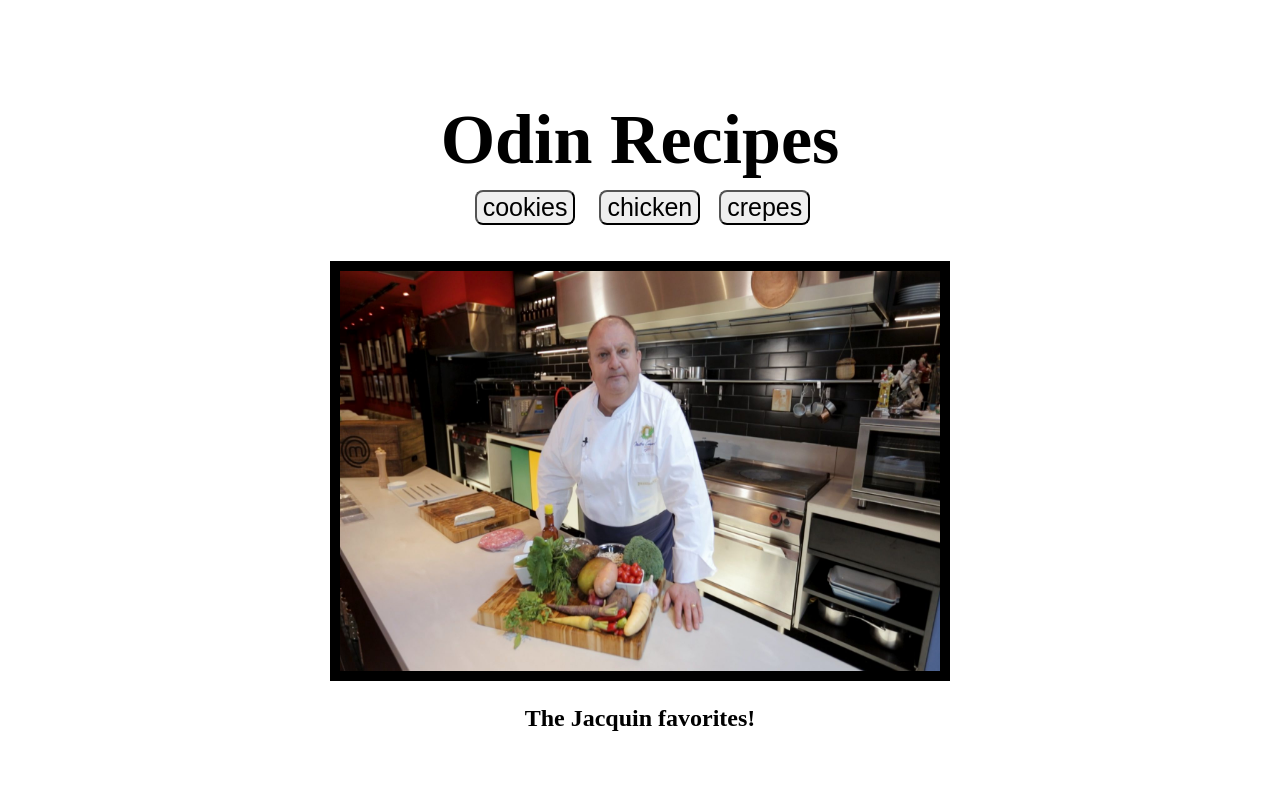
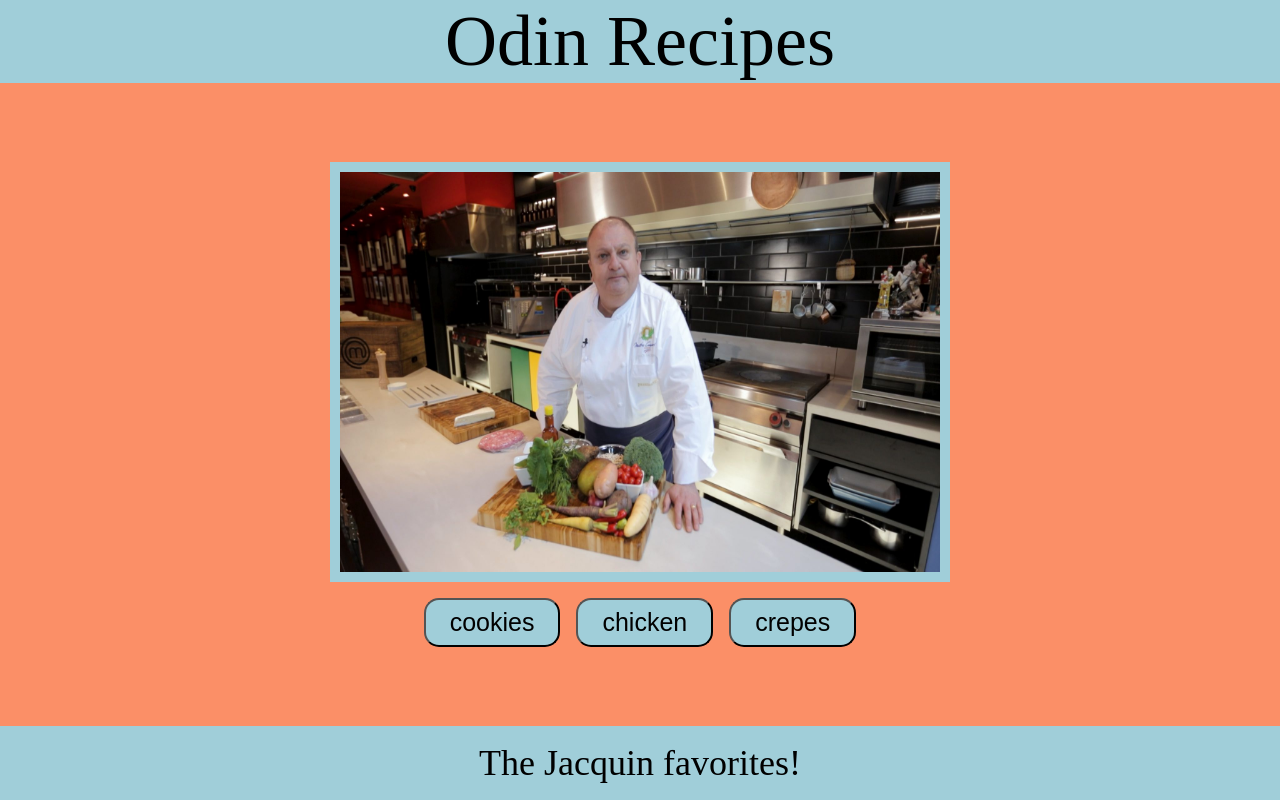
Before and after one commit to johanrecaman/odin-recipes, a plain HTML site: page index.html in a window 1280 px wide. Drawn offline with Linux system fonts and the light colour scheme.

Commit message:
Color Update

```diff
--- a/index.html
+++ b/index.html
@@ -7,23 +7,23 @@
 </head>
 
 <body>
-    <center>
-    <h1>Odin Recipes</h1>
-    </center>
-    <div>
+    <div class="header">Odin Recipes</div>
+    <div class="content">
+
+    <img src="./images/jaquin.jpg" height="400" width="600">
+
+    <div class="footer">
         <li>
             <a id="cookielink" href="./odin-recipes/cookies.html"><button>cookies</button></a>
             <a id="chickenlink" href="./odin-recipes/chicken.html"><button>chicken</button></a>
             <a id="crepelink" href="./odin-recipes/crepes.html"><button>crepes</button></a>
         </li>
 </div>
-    <center>
-    <br> <br>
+</div>
 
-    <img src="./images/jaquin.jpg" height="400" width="600">
+    <div class="text">The Jacquin favorites! </div>
+</div>
 
-    <h2>The Jacquin favorites! </h2>
-</center>
 </body>
 
 </html>
--- a/style.css
+++ b/style.css
@@ -1,6 +1,34 @@
+*{
+    background-color: #FB8F67;
+}
+body{
+    display: flex;
+    flex-direction: column;
+    margin: 0;
+    height: 100vh;
+}
+.header{
+    display:flex;
+    justify-content:center;
+    align-items:center;
+    font-size:72px;
+    background-color:#A0CED9;
+}
 
-div{
-    text-align: center;
+.content{
+display: flex;
+flex: 1;
+flex-direction: column;
+justify-content: center;
+align-items: center;
+}
+.text{
+    font-size: 36px;
+    display: flex;
+    justify-content: center;
+    padding: 16px;
+    background-color:#A0CED9;
+    font-weight: 500px;
 }
 a{
     color:black;
@@ -8,37 +36,20 @@ a{
     font-family:-apple-system, BlinkMacSystemFont, 'Segoe UI', sans-serif;
     font-size: 25px;
 }
-ul{
-    display: inline;
+li{
+    list-style-type:none;
+    display: flex;
+    justify-content: center;
+    gap: 16px;
 }
-li{
-    display: inline;
-}
-h1{
-    margin: 0;
-    margin-top: 100px;
-    margin-bottom: 10px;
-    font-size: 70px;
-}
+
 img{
-border: solid black 10px;
+border: solid #A0CED9 10px;
+margin-bottom: 16px;
 }
 button{
     font-size: 25px;
-    border-radius: 8px;
+    border-radius: 15px;
+    padding: 8px 24px;
+    background-color: #A0CED9;
 }
-
-#chickenlink{
-    margin: 5px;
-}
-
-#cookielink{
-    margin: 5px;
-    padding-right: 10px;
-    padding-left: 10px;
-}
-
-#crepelink{
-    padding-right: 10px;
-    padding-left: 10px;
-}
```
